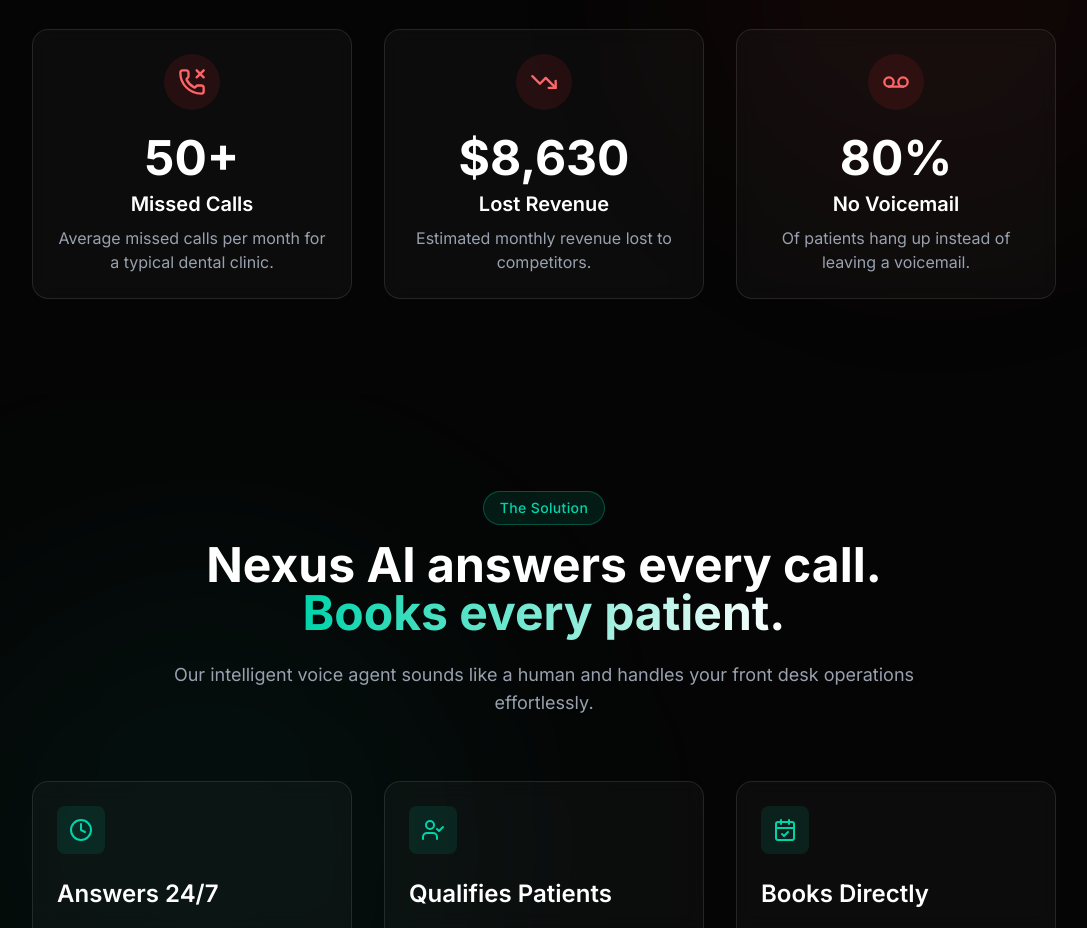
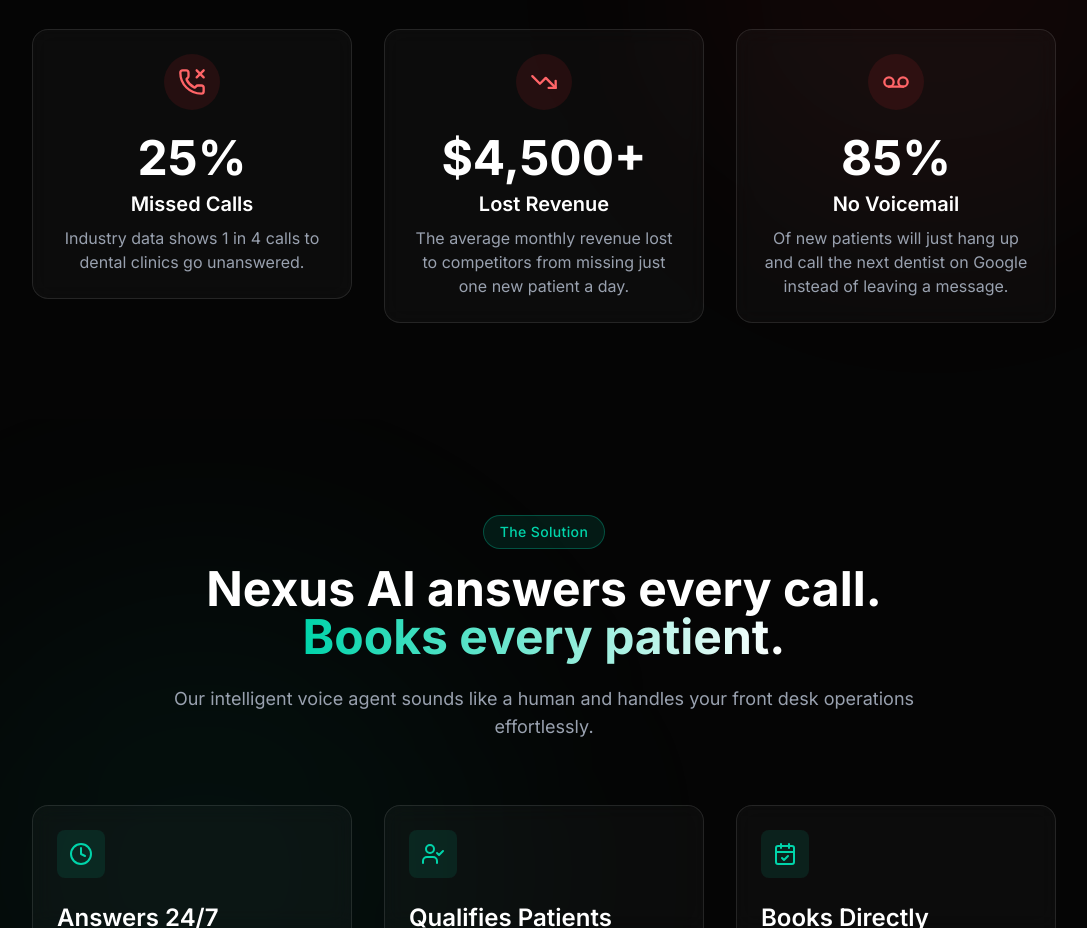
Before and after one commit to Engrritik/nexus-ai-website, a Next.js app: page / in a window 1280 px wide. Shown: the part 1260-2188 px from the top of the page, without its empty margins (96-1183 px from the left). Built offline with nearby package versions, Linux system fonts and the light colour scheme.

Commit message:
Fix the industry number's

```diff
--- a/src/components/sections/Problem.tsx
+++ b/src/components/sections/Problem.tsx
@@ -75,10 +75,10 @@ export function Problem() {
                 <PhoneMissed className="w-7 h-7 text-red-400" />
               </div>
               <div className="text-4xl md:text-5xl font-bold text-white mb-2">
-                <AnimatedCounter value={50} suffix="+" />
+                <AnimatedCounter value={25} suffix="%" />
               </div>
               <h3 className="text-xl font-semibold mb-2">Missed Calls</h3>
-              <p className="text-gray-400">Average missed calls per month for a typical dental clinic.</p>
+              <p className="text-gray-400">Industry data shows 1 in 4 calls to dental clinics go unanswered.</p>
             </Card>
           </motion.div>
 
@@ -93,10 +93,10 @@ export function Problem() {
                 <TrendingDown className="w-7 h-7 text-red-400" />
               </div>
               <div className="text-4xl md:text-5xl font-bold text-white mb-2">
-                <AnimatedCounter value={10000} prefix="$" />
+                <AnimatedCounter value={4500} prefix="$" suffix="+" />
               </div>
               <h3 className="text-xl font-semibold mb-2">Lost Revenue</h3>
-              <p className="text-gray-400">Estimated monthly revenue lost to competitors.</p>
+              <p className="text-gray-400">The average monthly revenue lost to competitors from missing just one new patient a day.</p>
             </Card>
           </motion.div>
 
@@ -111,10 +111,10 @@ export function Problem() {
                 <Voicemail className="w-7 h-7 text-red-400" />
               </div>
               <div className="text-4xl md:text-5xl font-bold text-white mb-2">
-                <AnimatedCounter value={80} suffix="%" />
+                <AnimatedCounter value={85} suffix="%" />
               </div>
               <h3 className="text-xl font-semibold mb-2">No Voicemail</h3>
-              <p className="text-gray-400">Of patients hang up instead of leaving a voicemail.</p>
+              <p className="text-gray-400">Of new patients will just hang up and call the next dentist on Google instead of leaving a message.</p>
             </Card>
           </motion.div>
         </div>
```
